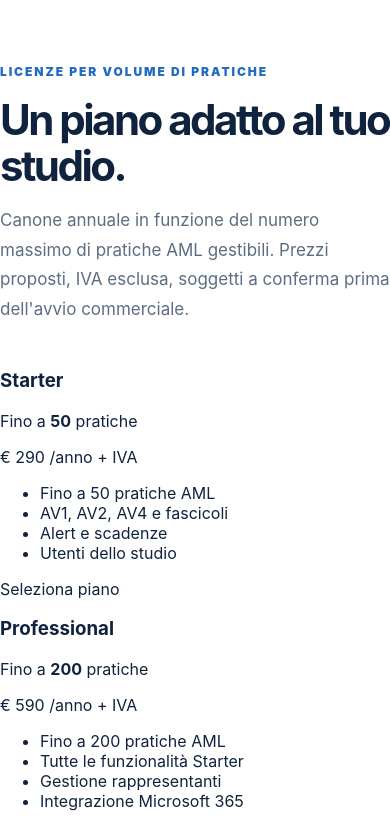
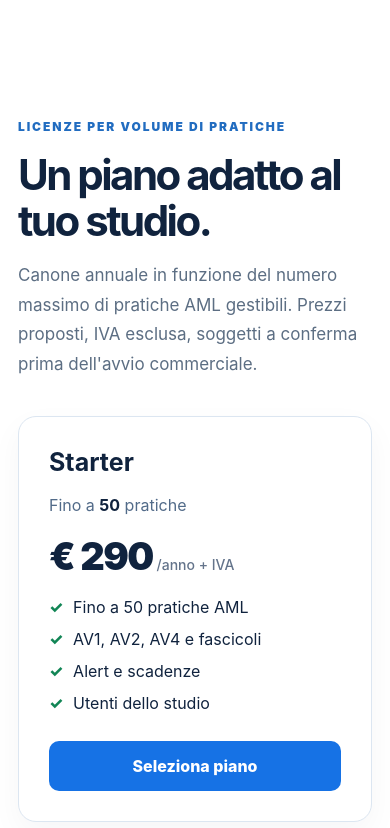
Before and after one commit to martiola68/studio-manager-pro-web, a Next.js app: page /aml in a window 390 px wide. Shown: the part 3047-3875 px from the top of the page. Built offline with nearby package versions, Linux system fonts and the light colour scheme.

Commit message:
style(aml-commerce): responsive price cards for AML practice tiers

```diff
--- a/src/app/aml/page.module.css
+++ b/src/app/aml/page.module.css
@@ -68,3 +68,19 @@
 .footer a{font-weight:800;color:#1c5da3}
 @media(max-width:1150px){.hero{grid-template-columns:1fr;gap:48px}.preview{width:100%;max-width:780px;margin:auto}.heroCopy{max-width:760px}}
 @media(max-width:750px){.topbar{width:calc(100% - 28px);min-height:80px}.topbar nav{gap:10px;font-size:11px}.brand strong{font-size:14px}.brand small{font-size:10px}.brandShield{width:37px;height:37px;font-size:20px}.hero{padding:66px 15px}.hero h1{font-size:clamp(40px,9vw,62px)}.lead{font-size:15px}.preview{grid-template-columns:115px minmax(0,1fr);min-height:0;transform:none}.previewSidebar{padding:12px 4px}.previewLink,.previewSelected{font-size:8px;padding:7px 4px}.previewMain{padding:16px 9px 25px}.previewHeading strong{font-size:16px}.previewButton{font-size:8px;padding:7px}.previewKpis b{font-size:9px}.previewKpis small{font-size:8px}.previewKpis>div{padding:8px 5px}.previewPanels{grid-template-columns:1fr}.previewPanels>div:nth-child(2){display:none}.bars{height:80px}.previewBottom{flex-direction:column}.functions{padding:65px 0;width:calc(100% - 30px)}.sectionIntro,.architecture{grid-template-columns:1fr;gap:18px}.sectionIntro .eyebrow{margin-bottom:0}.sectionIntro h2{font-size:42px}.functionGrid{grid-template-columns:1fr}.functionCard{min-height:0}.functionCard h3{margin:18px 0 10px}.architecture{padding:65px 20px}.footer{flex-direction:column;align-items:flex-start}}
+
+.pricing{max-width:1250px;margin:0 auto;padding:70px 24px 100px}
+.pricing .sectionIntro{margin-bottom:36px}
+.pricingGrid{display:grid;grid-template-columns:repeat(3,minmax(0,1fr));gap:18px}
+.priceCard{padding:30px;border:1px solid #dce6f1;border-radius:18px;background:#fff;box-shadow:0 12px 32px #10233e0a;display:flex;flex-direction:column;gap:18px}
+.priceCard:nth-child(2){border:2px solid #1672e5}
+.priceCard h3{font-size:25px;margin:0}
+.practiceCap{margin:0;color:#526b89}.practiceCap strong{color:#10233e}
+.priceAmount{font-size:38px;font-weight:900;letter-spacing:-.04em}
+.priceAmount span{font-size:14px;font-weight:500;letter-spacing:0;color:#64748b}
+.priceCard ul{list-style:none;padding:0;margin:0 0 10px;display:grid;gap:12px;flex:1}
+.priceCard li:before{content:"✓";color:#118555;font-weight:800;margin-right:10px}
+.priceAction{background:#1672e5;color:white;text-decoration:none;padding:15px;border-radius:10px;text-align:center;font-weight:800}
+.priceAction:hover{background:#105cb9}
+.pricingNote{margin:24px 0 0;color:#526b89;font-size:13px;line-height:1.7}
+@media(max-width:820px){.pricingGrid{grid-template-columns:1fr}.pricing{padding:55px 18px}}
```
